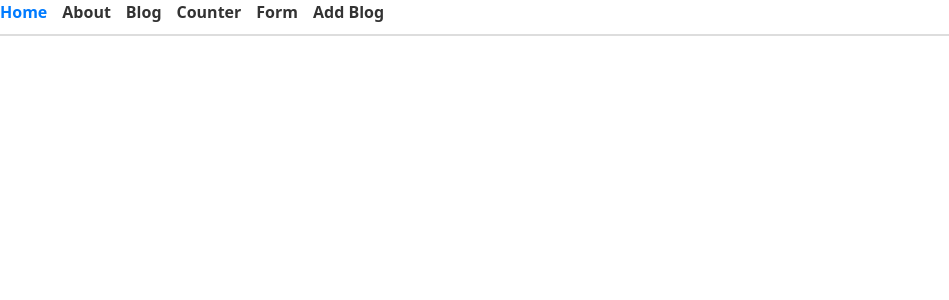
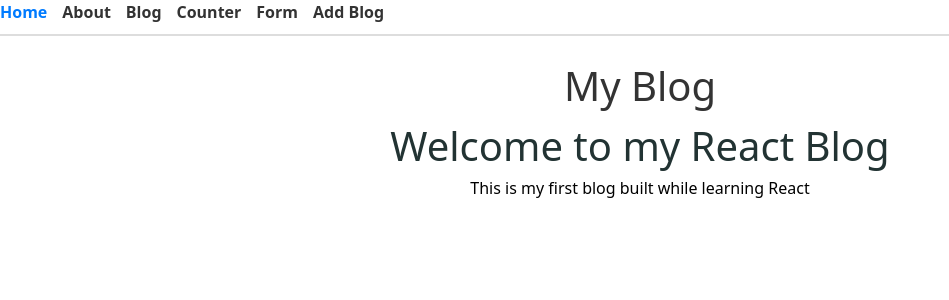
Before and after one commit to Suegathh/Blog-site, a React (Vite) app: page /home in a window 1280 px wide. Shown: the top 300 px of the page, without its empty margins (0-949 px from the left). Built offline with nearby package versions, Linux system fonts and the light colour scheme.

Commit message:
home.jsx

```diff
--- a/src/App.jsx
+++ b/src/App.jsx
@@ -17,7 +17,7 @@
       <div>
         <Navbar />
         <Routes>
-          <Route path="/" element={<Home />} />
+          <Route path="/home" element={<Home />} />
           <Route path="about" element={<About />} />
           <Route path="/blog" element={<Blog />} />
           <Route path="/blogdetails" element={<BlogDetails />} />
--- a/src/components/home.css
+++ b/src/components/home.css
@@ -5,7 +5,7 @@
     color: #333;
     font-size: 2.5rem;
 }
-.Home{
+.Home h2{
     color: #233;
     font-size: 2.5rem;
 }
```
